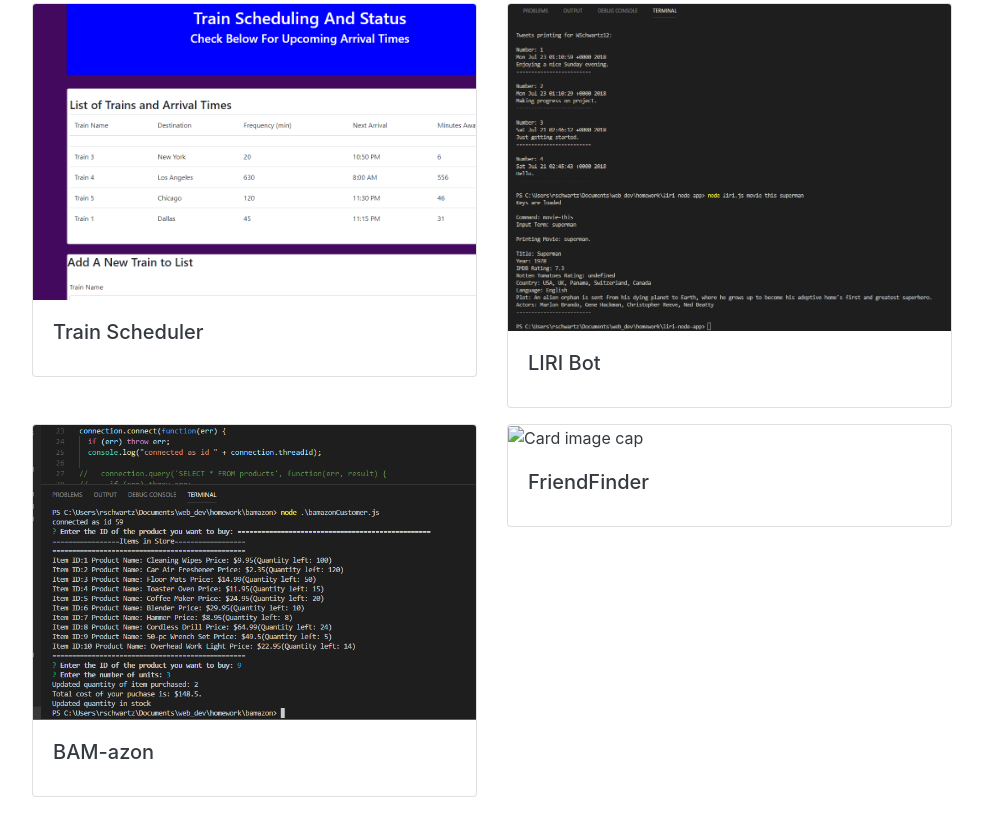
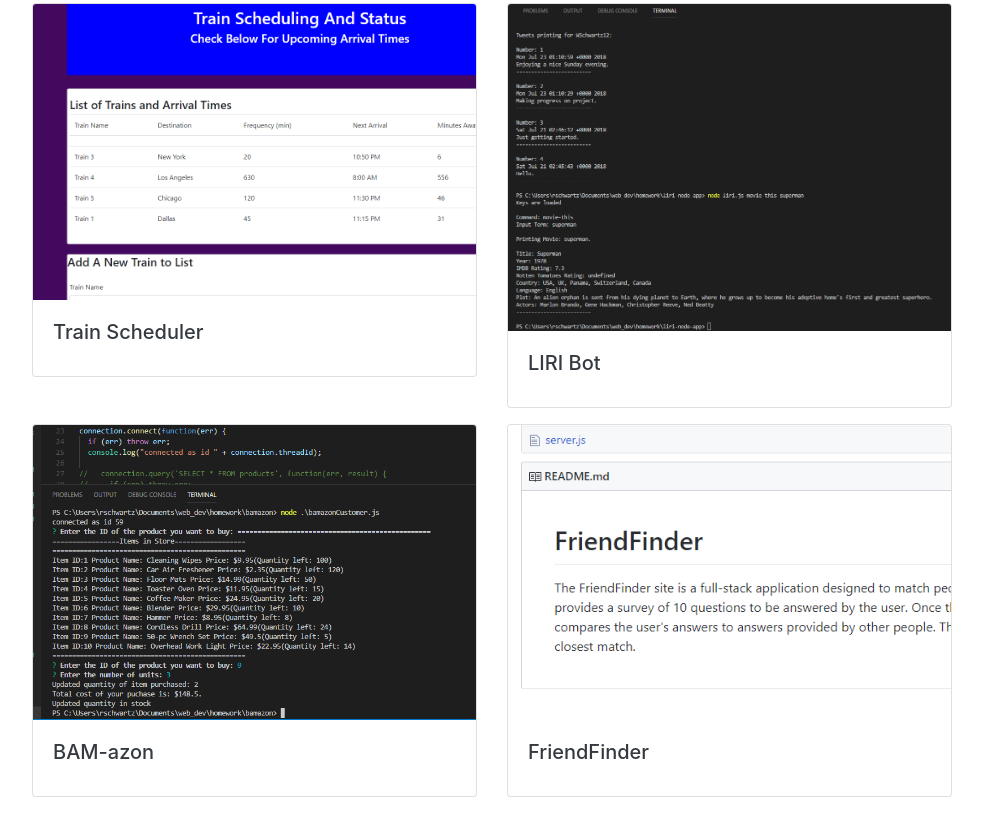
Before and after one commit to randallwschwartz/Bootstrap-Portfolio, a plain HTML site: page portfolio.html in a window 1280 px wide. Shown: the part 902-1715 px from the top of the page, without its empty margins (53-1036 px from the left). Drawn offline with nearby package versions, Linux system fonts and the light colour scheme.

Commit message:
8/13 rws update

```diff
--- a/portfolio.html
+++ b/portfolio.html
@@ -135,7 +135,7 @@
             <div class="col-sm-5">
                 <div class="card mb-3">
                     <a href="https://randallwschwartz.github.io/FriendFinder/" class = "text-dark" title="">
-                        <img class="card-img-top" src="" alt="Card image cap">
+                        <img class="card-img-top" src="assets/images/friendfinder.PNG" alt="Card image cap">
                         <div class="card-body">
                             <h5 class="card-title">FriendFinder</h5>
                         </div>
```
Also changed, not shown: assets/images/friendfinder.PNG (added).
